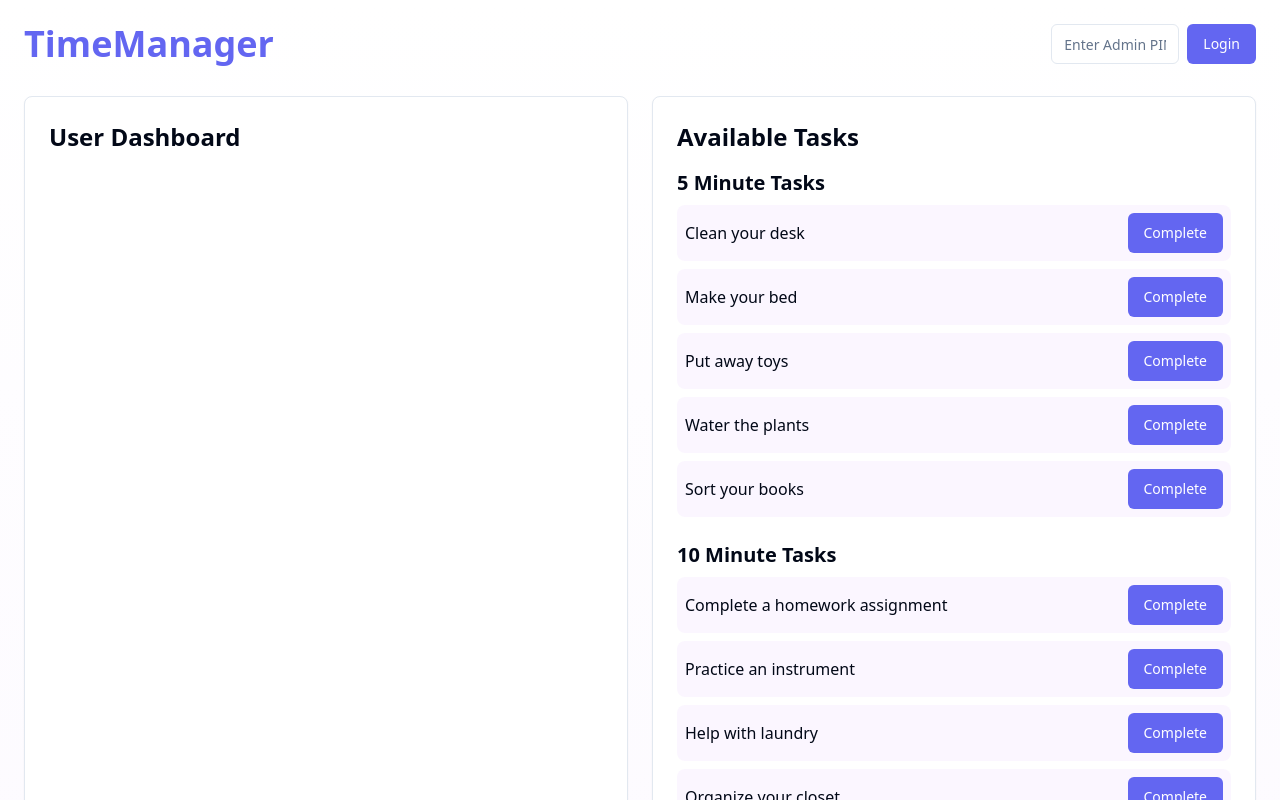
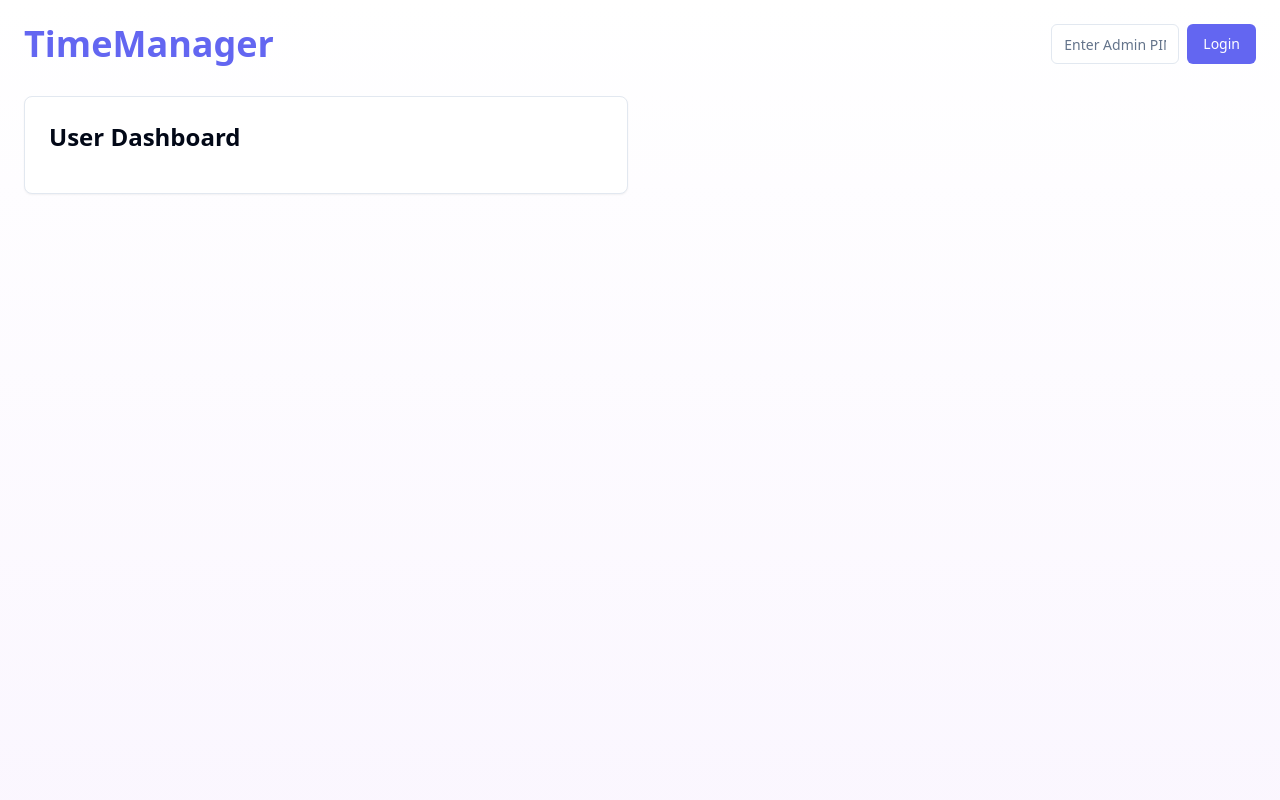
Before and after one commit to Razerface/tasktime-manager, a React (Vite) app: page / in a window 1280 px wide. Shown: the top 800 px of the page. Built offline with nearby package versions, Linux system fonts and the light colour scheme.

Commit message:
Implement task visibility in User Dashboard
Ensure that available tasks are displayed only when a user is selected from the main dashboard. Modify the task completion functionality to strike out and gray out completed tasks while keeping them visible in the list.
[skip gpt_engineer]

```diff
--- a/src/components/TaskList.tsx
+++ b/src/components/TaskList.tsx
@@ -14,7 +14,6 @@ interface TaskListProps {
   onTaskComplete: (time: number) => void;
 }
 
-// AI-generated tasks for each category
 const generateTasks = (category: number) => {
   const tasks = {
     5: [
@@ -76,9 +75,13 @@ const TaskList = ({ currentUser, onTaskComplete }: TaskListProps) => {
     onTaskComplete(category);
   };
 
+  if (!currentUser) {
+    return null;
+  }
+
   return (
     <Card className="p-6">
-      <h2 className="text-2xl font-bold mb-4">Available Tasks</h2>
+      <h2 className="text-2xl font-bold mb-4">Tasks for {currentUser.name}</h2>
       <div className="space-y-6">
         {[5, 10, 15, 30].map((category) => (
           <div key={category}>
@@ -86,21 +89,24 @@ const TaskList = ({ currentUser, onTaskComplete }: TaskListProps) => {
               {category} Minute Tasks
             </h3>
             <div className="space-y-2">
-              {tasks[category]
-                .filter((task) => !task.completed)
-                .slice(0, 5)
-                .map((task) => (
+              {tasks[category].map((task) => (
                 <div
                   key={task.id}
-                    className="flex items-center justify-between p-2 bg-secondary/5 rounded-lg"
+                  className={`flex items-center justify-between p-2 rounded-lg ${
+                    task.completed
+                      ? "bg-gray-100 text-gray-500 line-through"
+                      : "bg-secondary/5"
+                  }`}
                 >
                   <span>{task.description}</span>
+                  {!task.completed && (
                     <Button
                       onClick={() => handleTaskComplete(category, task.id)}
                       className="hover:animate-task-complete"
                     >
                       Complete
                     </Button>
+                  )}
                 </div>
               ))}
             </div>
--- a/src/components/UserDashboard.tsx
+++ b/src/components/UserDashboard.tsx
@@ -9,9 +9,11 @@ interface User {
 
 interface UserDashboardProps {
   users: User[];
+  onSelectUser: (user: User) => void;
+  selectedUser: User | null;
 }
 
-const UserDashboard = ({ users }: UserDashboardProps) => {
+const UserDashboard = ({ users, onSelectUser, selectedUser }: UserDashboardProps) => {
   return (
     <Card className="p-6">
       <h2 className="text-2xl font-bold mb-4">User Dashboard</h2>
@@ -19,7 +21,12 @@ const UserDashboard = ({ users }: UserDashboardProps) => {
         {users.map((user) => (
           <div
             key={user.id}
-            className="p-4 bg-secondary/5 rounded-lg flex justify-between items-center"
+            className={`p-4 rounded-lg flex justify-between items-center cursor-pointer transition-colors ${
+              selectedUser?.id === user.id
+                ? "bg-primary/10 border-2 border-primary"
+                : "bg-secondary/5 hover:bg-secondary/10"
+            }`}
+            onClick={() => onSelectUser(user)}
           >
             <div>
               <h3 className="text-lg font-semibold">{user.name}</h3>
--- a/src/pages/Index.tsx
+++ b/src/pages/Index.tsx
@@ -75,7 +75,11 @@ const Index = () => {
           />
         ) : (
           <div className="grid gap-6 md:grid-cols-2">
-            <UserDashboard users={users} />
+            <UserDashboard
+              users={users}
+              onSelectUser={setCurrentUser}
+              selectedUser={currentUser}
+            />
             <TaskList
               currentUser={currentUser}
               onTaskComplete={(time) => {
```
Lines whose indentation alone changed are shown as unchanged.
